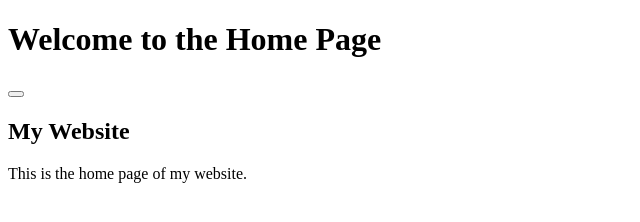
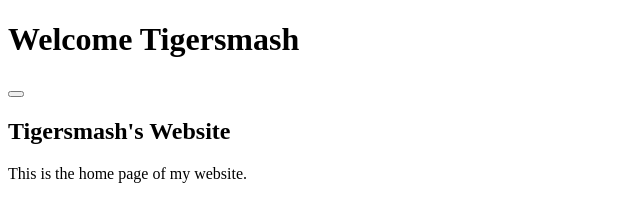
Before and after one commit to Tigersmash333/Tigersmash333.github.io, a plain HTML site: page index.html in a window 1280 px wide. Shown: the whole page, without its empty margins (0-640 px from the left). Drawn offline with Linux system fonts and the light colour scheme.

Commit message:
tigersmash

```diff
--- a/index.html
+++ b/index.html
@@ -7,12 +7,12 @@
     <title>Tigersmash's website</title>
 
 </head>
-<h1>Welcome to the Home Page</h1>
+<h1>Welcome Tigersmash</h1>
 <button id="button">
     <div id="icon"></div>
 </button>
 <body>
-    <h2>My Website</h2>
+    <h2>Tigersmash's Website</h2>
     <p>This is the home page of my website.</p>
 
 </body>
```
